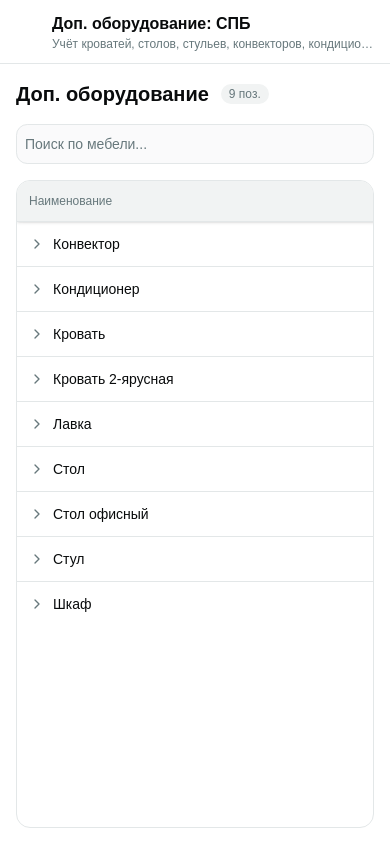
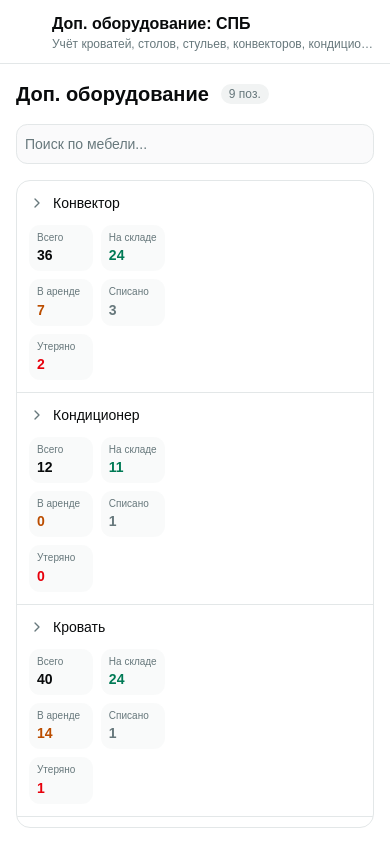
Before and after one commit to Buhanzaz/rwms, a React (Vite) app in the folder panel/: page /equipment in a window 390 px wide. Built offline with nearby package versions, Linux system fonts and the light colour scheme; some icons are missing.

Commit message:
equipment mobile layout

```diff
--- a/panel/src/features/equipment/equipment-page.tsx
+++ b/panel/src/features/equipment/equipment-page.tsx
@@ -46,6 +46,28 @@ function QuantityCell({
   return <span className={`font-semibold ${toneClass}`}>{value}</span>
 }
 
+function MobileQuantityStat({
+  label,
+  value,
+  tone,
+}: {
+  label: string
+  value: number
+  tone?: "default" | "stock" | "rent" | "written-off" | "lost"
+}) {
+  return (
+    <div className="min-w-0 rounded-md bg-muted/40 px-2 py-1.5">
+      <div className="truncate text-[0.625rem] font-medium text-muted-foreground">
+        {label}
+      </div>
+
+      <div className="text-sm">
+        <QuantityCell value={value} tone={tone} />
+      </div>
+    </div>
+  )
+}
+
 function UsageRows({ item }: { item: EquipmentItemDto }) {
   const queryClient = useQueryClient()
 
@@ -78,7 +100,7 @@ function UsageRows({ item }: { item: EquipmentItemDto }) {
 
   return (
     <div className="overflow-hidden rounded-md border bg-card">
-      <div className="grid grid-cols-[140px_160px_120px_1fr] border-b bg-muted px-3 py-2 text-xs font-medium text-muted-foreground">
+      <div className="hidden grid-cols-[140px_160px_120px_1fr] border-b bg-muted px-3 py-2 text-xs font-medium text-muted-foreground md:grid">
         <div>Номер бытовки</div>
         <div>Тип</div>
         <div className="text-right">Количество</div>
@@ -88,21 +110,39 @@ function UsageRows({ item }: { item: EquipmentItemDto }) {
       {item.usages.map((usage) => (
         <div
           key={usage.id}
-          className="grid grid-cols-[140px_160px_120px_1fr] items-center border-b px-3 py-2 text-sm last:border-b-0"
+          className="flex min-w-0 flex-col gap-3 border-b p-3 text-sm last:border-b-0 md:grid md:grid-cols-[140px_160px_120px_1fr] md:items-center md:gap-0 md:px-3 md:py-2"
         >
-          <div className="font-medium text-primary">
-            {usage.rentalItemNumber}
+          <div className="min-w-0">
+            <div className="text-[0.625rem] font-medium text-muted-foreground md:hidden">
+              Номер бытовки
+            </div>
+
+            <div className="truncate font-medium text-primary">
+              {usage.rentalItemNumber}
+            </div>
           </div>
 
-          <div>{usage.rentalItemType}</div>
+          <div className="min-w-0">
+            <div className="text-[0.625rem] font-medium text-muted-foreground md:hidden">
+              Тип
+            </div>
 
-          <div className="text-right font-semibold">{usage.quantity} шт.</div>
+            <div className="truncate">{usage.rentalItemType}</div>
+          </div>
 
-          <div className="flex justify-end gap-2">
+          <div className="flex items-center justify-between gap-2 md:block md:text-right">
+            <span className="text-[0.625rem] font-medium text-muted-foreground md:hidden">
+              Количество
+            </span>
+
+            <span className="font-semibold">{usage.quantity} шт.</span>
+          </div>
+
+          <div className="flex min-w-0 flex-col gap-2 md:flex-row md:justify-end">
             <Button
               size="sm"
               variant="outline"
-              className="h-8 whitespace-nowrap"
+              className="min-w-0 whitespace-normal md:h-8 md:whitespace-nowrap"
               onClick={(event) => {
                 event.stopPropagation()
 
@@ -114,21 +154,21 @@ function UsageRows({ item }: { item: EquipmentItemDto }) {
                 })
               }}
             >
-              <ArrowRightLeft className="mr-2 size-3.5" />
+              <ArrowRightLeft data-icon="inline-start" />
               Переместить
             </Button>
 
             <Button
               size="sm"
               variant="outline"
-              className="h-8 whitespace-nowrap"
+              className="min-w-0 whitespace-normal md:h-8 md:whitespace-nowrap"
               disabled={moveToStockMutation.isPending}
               onClick={(event) => {
                 event.stopPropagation()
                 moveToStockMutation.mutate(usage)
               }}
             >
-              <Warehouse className="mr-2 size-3.5" />
+              <Warehouse data-icon="inline-start" />
               Переместить на склад
             </Button>
           </div>
@@ -234,9 +274,9 @@ export function EquipmentPage() {
       />
 
       <div className="min-h-0 flex-1 overflow-hidden rounded-lg border bg-card">
-        <div className="h-full overflow-auto">
-          <div className="min-w-[980px]">
-            <div className="sticky top-0 z-10 grid grid-cols-[minmax(220px,1fr)_120px_120px_120px_120px_120px] border-b bg-muted text-xs font-medium text-muted-foreground shadow-sm">
+        <div className="h-full overflow-y-auto overflow-x-hidden">
+          <div className="w-full">
+            <div className="sticky top-0 z-10 hidden grid-cols-[minmax(220px,1fr)_120px_120px_120px_120px_120px] border-b bg-muted text-xs font-medium text-muted-foreground shadow-sm md:grid">
               <div className="px-3 py-3">Наименование</div>
               <div className="px-3 py-3 text-right">Всего</div>
               <div className="px-3 py-3 text-right">На складе</div>
@@ -261,14 +301,14 @@ export function EquipmentPage() {
                   <div key={item.id} className="border-b last:border-b-0">
                     <button
                       type="button"
-                      className="grid w-full grid-cols-[minmax(220px,1fr)_120px_120px_120px_120px_120px] items-center text-left text-sm hover:bg-muted/40"
+                      className="flex w-full min-w-0 flex-col gap-3 p-3 text-left text-sm hover:bg-muted/40 md:grid md:grid-cols-[minmax(220px,1fr)_120px_120px_120px_120px_120px] md:items-center md:gap-0 md:p-0"
                       onClick={() => toggleExpanded(item)}
                     >
-                      <div className="flex min-w-0 items-center gap-2 px-3 py-3">
+                      <div className="flex min-w-0 items-center gap-2 md:px-3 md:py-3">
                         {expanded ? (
-                          <ChevronDown className="size-4 text-muted-foreground" />
+                          <ChevronDown className="size-4 shrink-0 text-muted-foreground" />
                         ) : (
-                          <ChevronRight className="size-4 text-muted-foreground" />
+                          <ChevronRight className="size-4 shrink-0 text-muted-foreground" />
                         )}
 
                         <span className="truncate font-medium">
@@ -276,26 +316,53 @@ export function EquipmentPage() {
                         </span>
                       </div>
 
-                      <div className="px-3 py-3 text-right">
+                      <div className="grid min-w-0 grid-cols-2 gap-2 md:hidden">
+                        <MobileQuantityStat
+                          label="Всего"
+                          value={item.totalQuantity}
+                        />
+                        <MobileQuantityStat
+                          label="На складе"
+                          value={item.stockQuantity}
+                          tone="stock"
+                        />
+                        <MobileQuantityStat
+                          label="В аренде"
+                          value={item.rentedQuantity}
+                          tone="rent"
+                        />
+                        <MobileQuantityStat
+                          label="Списано"
+                          value={item.writtenOffQuantity}
+                          tone="written-off"
+                        />
+                        <MobileQuantityStat
+                          label="Утеряно"
+                          value={item.lostQuantity}
+                          tone="lost"
+                        />
+                      </div>
+
+                      <div className="hidden px-3 py-3 text-right md:block">
                         <QuantityCell value={item.totalQuantity} />
                       </div>
 
-                      <div className="px-3 py-3 text-right">
+                      <div className="hidden px-3 py-3 text-right md:block">
                         <QuantityCell value={item.stockQuantity} tone="stock" />
                       </div>
 
-                      <div className="px-3 py-3 text-right">
+                      <div className="hidden px-3 py-3 text-right md:block">
                         <QuantityCell value={item.rentedQuantity} tone="rent" />
                       </div>
 
-                      <div className="px-3 py-3 text-right">
+                      <div className="hidden px-3 py-3 text-right md:block">
                         <QuantityCell
                           value={item.writtenOffQuantity}
                           tone="written-off"
                         />
                       </div>
 
-                      <div className="px-3 py-3 text-right">
+                      <div className="hidden px-3 py-3 text-right md:block">
                         <QuantityCell value={item.lostQuantity} tone="lost" />
                       </div>
                     </button>
```
